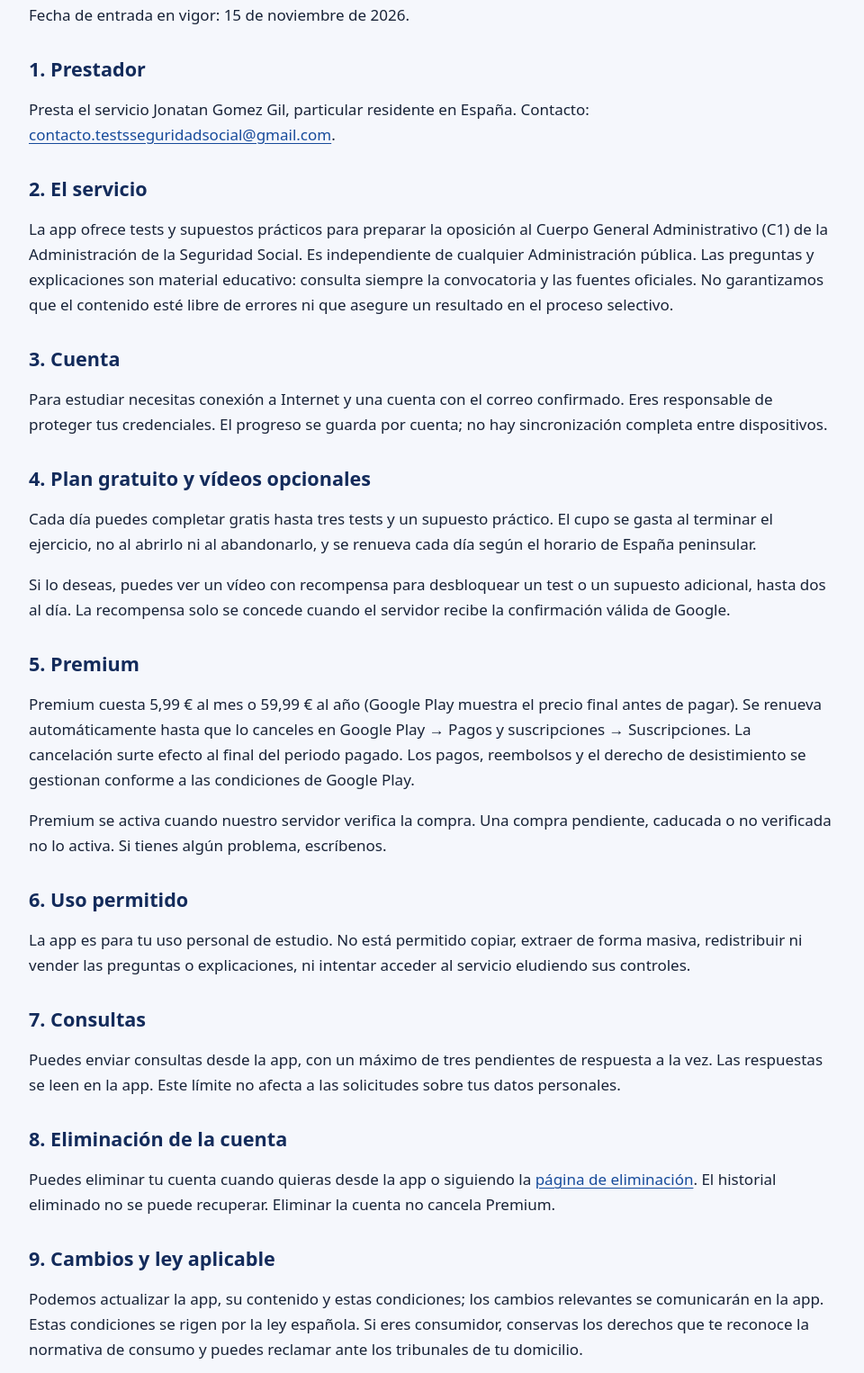
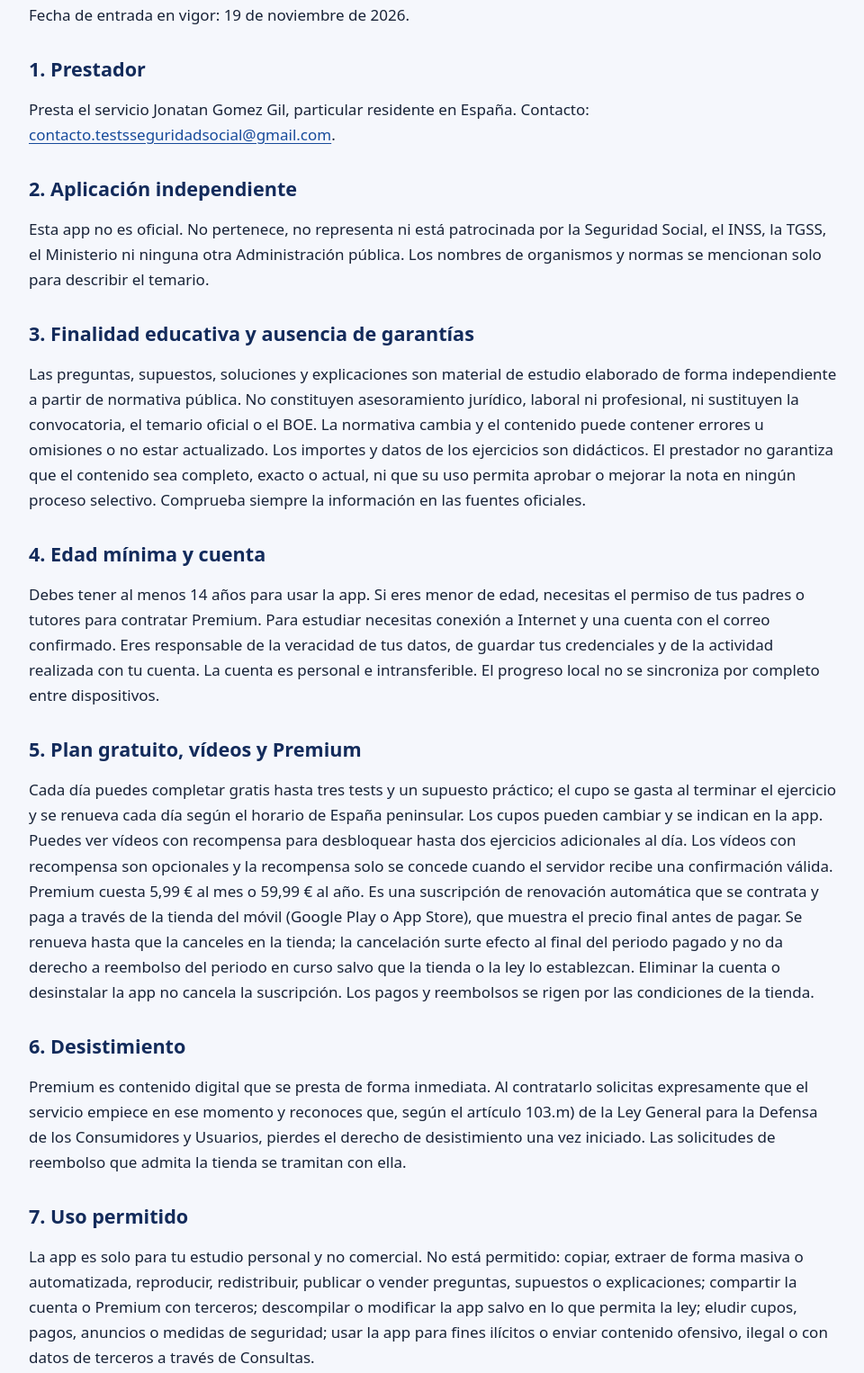
Before and after one commit to TestSeguridadSocial/tests-seguridad-social-legal, a plain HTML site: page condiciones.html in a window 1280 px wide. Shown: the part 169-1695 px from the top of the page at 90% size, without its empty margins (158-1118 px from the left). Drawn offline with Linux system fonts and the light colour scheme.

Commit message:
Actualiza condiciones y privacidad (19/11/2026)
Co-Authored-By: Claude Opus 5.5 <noreply@anthropic.com>

```diff
--- a/condiciones.html
+++ b/condiciones.html
@@ -2,26 +2,34 @@
 <html lang="es"><head><meta charset="utf-8"><meta name="viewport" content="width=device-width,initial-scale=1"><link rel="icon" href="data:,"><title>Condiciones de uso — Tests Seguridad Social</title><style>body{margin:0;background:#f5f7fc;color:#182338;font:17px/1.65 system-ui,sans-serif}main{max-width:900px;margin:0 auto;padding:40px 22px 72px}h1,h2{line-height:1.25;color:#132b5b}h1{font-size:2.1rem}h2{margin-top:2rem;font-size:1.35rem}a{color:#174b9b;text-underline-offset:3px}table{border-collapse:collapse;width:100%}th,td{padding:12px;text-align:left;vertical-align:top;border-bottom:1px solid #ccd4e2}th{background:#e8edf7}.tabla{overflow:auto}footer{border-top:1px solid #ccd4e2;margin-top:40px;padding-top:20px;font-size:.9rem}@media(max-width:600px){table{font-size:.9rem}th,td{padding:8px}h1{font-size:1.7rem}}</style></head><body><main>
 <p>Tests Seguridad Social · Condiciones</p>
 <h1>Condiciones de uso</h1>
-<p>Fecha de entrada en vigor: 15 de noviembre de 2026.</p>
+<p>Fecha de entrada en vigor: 19 de noviembre de 2026.</p>
 <h2>1. Prestador</h2>
 <p>Presta el servicio Jonatan Gomez Gil, particular residente en España. Contacto: <a href="mailto:contacto.testsseguridadsocial@gmail.com">contacto.testsseguridadsocial@gmail.com</a>.</p>
-<h2>2. El servicio</h2>
-<p>La app ofrece tests y supuestos prácticos para preparar la oposición al Cuerpo General Administrativo (C1) de la Administración de la Seguridad Social. Es independiente de cualquier Administración pública. Las preguntas y explicaciones son material educativo: consulta siempre la convocatoria y las fuentes oficiales. No garantizamos que el contenido esté libre de errores ni que asegure un resultado en el proceso selectivo.</p>
-<h2>3. Cuenta</h2>
-<p>Para estudiar necesitas conexión a Internet y una cuenta con el correo confirmado. Eres responsable de proteger tus credenciales. El progreso se guarda por cuenta; no hay sincronización completa entre dispositivos.</p>
-<h2>4. Plan gratuito y vídeos opcionales</h2>
-<p>Cada día puedes completar gratis hasta tres tests y un supuesto práctico. El cupo se gasta al terminar el ejercicio, no al abrirlo ni al abandonarlo, y se renueva cada día según el horario de España peninsular.</p>
-<p>Si lo deseas, puedes ver un vídeo con recompensa para desbloquear un test o un supuesto adicional, hasta dos al día. La recompensa solo se concede cuando el servidor recibe la confirmación válida de Google.</p>
-<h2>5. Premium</h2>
-<p>Premium cuesta 5,99 € al mes o 59,99 € al año (Google Play muestra el precio final antes de pagar). Se renueva automáticamente hasta que lo canceles en Google Play → Pagos y suscripciones → Suscripciones. La cancelación surte efecto al final del periodo pagado. Los pagos, reembolsos y el derecho de desistimiento se gestionan conforme a las condiciones de Google Play.</p>
-<p>Premium se activa cuando nuestro servidor verifica la compra. Una compra pendiente, caducada o no verificada no lo activa. Si tienes algún problema, escríbenos.</p>
-<h2>6. Uso permitido</h2>
-<p>La app es para tu uso personal de estudio. No está permitido copiar, extraer de forma masiva, redistribuir ni vender las preguntas o explicaciones, ni intentar acceder al servicio eludiendo sus controles.</p>
-<h2>7. Consultas</h2>
-<p>Puedes enviar consultas desde la app, con un máximo de tres pendientes de respuesta a la vez. Las respuestas se leen en la app. Este límite no afecta a las solicitudes sobre tus datos personales.</p>
-<h2>8. Eliminación de la cuenta</h2>
-<p>Puedes eliminar tu cuenta cuando quieras desde la app o siguiendo la <a href="eliminar-cuenta.html">página de eliminación</a>. El historial eliminado no se puede recuperar. Eliminar la cuenta no cancela Premium.</p>
-<h2>9. Cambios y ley aplicable</h2>
-<p>Podemos actualizar la app, su contenido y estas condiciones; los cambios relevantes se comunicarán en la app. Estas condiciones se rigen por la ley española. Si eres consumidor, conservas los derechos que te reconoce la normativa de consumo y puedes reclamar ante los tribunales de tu domicilio.</p>
+<h2>2. Aplicación independiente</h2>
+<p>Esta app no es oficial. No pertenece, no representa ni está patrocinada por la Seguridad Social, el INSS, la TGSS, el Ministerio ni ninguna otra Administración pública. Los nombres de organismos y normas se mencionan solo para describir el temario.</p>
+<h2>3. Finalidad educativa y ausencia de garantías</h2>
+<p>Las preguntas, supuestos, soluciones y explicaciones son material de estudio elaborado de forma independiente a partir de normativa pública. No constituyen asesoramiento jurídico, laboral ni profesional, ni sustituyen la convocatoria, el temario oficial o el BOE. La normativa cambia y el contenido puede contener errores u omisiones o no estar actualizado. Los importes y datos de los ejercicios son didácticos. El prestador no garantiza que el contenido sea completo, exacto o actual, ni que su uso permita aprobar o mejorar la nota en ningún proceso selectivo. Comprueba siempre la información en las fuentes oficiales.</p>
+<h2>4. Edad mínima y cuenta</h2>
+<p>Debes tener al menos 14 años para usar la app. Si eres menor de edad, necesitas el permiso de tus padres o tutores para contratar Premium. Para estudiar necesitas conexión a Internet y una cuenta con el correo confirmado. Eres responsable de la veracidad de tus datos, de guardar tus credenciales y de la actividad realizada con tu cuenta. La cuenta es personal e intransferible. El progreso local no se sincroniza por completo entre dispositivos.</p>
+<h2>5. Plan gratuito, vídeos y Premium</h2>
+<p>Cada día puedes completar gratis hasta tres tests y un supuesto práctico; el cupo se gasta al terminar el ejercicio y se renueva cada día según el horario de España peninsular. Los cupos pueden cambiar y se indican en la app. Puedes ver vídeos con recompensa para desbloquear hasta dos ejercicios adicionales al día. Los vídeos con recompensa son opcionales y la recompensa solo se concede cuando el servidor recibe una confirmación válida. Premium cuesta 5,99 € al mes o 59,99 € al año. Es una suscripción de renovación automática que se contrata y paga a través de la tienda del móvil (Google Play o App Store), que muestra el precio final antes de pagar. Se renueva hasta que la canceles en la tienda; la cancelación surte efecto al final del periodo pagado y no da derecho a reembolso del periodo en curso salvo que la tienda o la ley lo establezcan. Eliminar la cuenta o desinstalar la app no cancela la suscripción. Los pagos y reembolsos se rigen por las condiciones de la tienda.</p>
+<h2>6. Desistimiento</h2>
+<p>Premium es contenido digital que se presta de forma inmediata. Al contratarlo solicitas expresamente que el servicio empiece en ese momento y reconoces que, según el artículo 103.m) de la Ley General para la Defensa de los Consumidores y Usuarios, pierdes el derecho de desistimiento una vez iniciado. Las solicitudes de reembolso que admita la tienda se tramitan con ella.</p>
+<h2>7. Uso permitido</h2>
+<p>La app es solo para tu estudio personal y no comercial. No está permitido: copiar, extraer de forma masiva o automatizada, reproducir, redistribuir, publicar o vender preguntas, supuestos o explicaciones; compartir la cuenta o Premium con terceros; descompilar o modificar la app salvo en lo que permita la ley; eludir cupos, pagos, anuncios o medidas de seguridad; usar la app para fines ilícitos o enviar contenido ofensivo, ilegal o con datos de terceros a través de Consultas.</p>
+<h2>8. Propiedad intelectual</h2>
+<p>La app, su diseño, código, marca y la selección, redacción y explicaciones de las preguntas y supuestos pertenecen al prestador o a sus licenciantes y están protegidos por la legislación de propiedad intelectual. Los textos normativos oficiales son de dominio público. El uso de la app solo te concede una licencia personal, limitada, revocable y no exclusiva para estudiar con ella.</p>
+<h2>9. Disponibilidad del servicio</h2>
+<p>La app depende de Internet y de servicios de terceros (Supabase, Google, Apple, RevenueCat). El prestador procurará que funcione de forma continua, pero no garantiza que esté libre de interrupciones, errores o pérdidas de datos locales, y puede realizar tareas de mantenimiento, cambiar, ampliar o retirar contenido y funciones. Si se dejara de prestar el servicio de pago, se avisará con antelación razonable.</p>
+<h2>10. Limitación de responsabilidad</h2>
+<p>En la medida permitida por la ley, el prestador no responde de los daños derivados de: decisiones tomadas a partir del contenido de la app, el resultado de exámenes o procesos selectivos, errores u omisiones del contenido, interrupciones o fallos de terceros, la pérdida de datos guardados solo en tu dispositivo, ni el uso indebido de tu cuenta por no proteger tus credenciales. Nada de lo anterior limita la responsabilidad por dolo o culpa grave ni los derechos que la ley reconoce a los consumidores.</p>
+<h2>11. Suspensión y baja</h2>
+<p>Puedes dejar de usar la app y eliminar tu cuenta en cualquier momento desde Ajustes → Eliminar cuenta y datos o siguiendo la <a href="eliminar-cuenta.html">página de eliminación</a>. El historial eliminado no se puede recuperar. Las consultas de soporte admiten un máximo de tres pendientes a la vez; ese límite no afecta a las solicitudes sobre tus datos personales. El prestador puede suspender o cerrar una cuenta que incumpla gravemente estos términos (por ejemplo, extracción masiva de contenido, fraude en pagos o recompensas, o abuso del servicio), avisando cuando sea posible.</p>
+<h2>12. Privacidad</h2>
+<p>El tratamiento de tus datos personales se explica en la política de privacidad, disponible en Ajustes → Privacidad, condiciones y fuentes.</p>
+<h2>13. Cambios en los términos</h2>
+<p>El prestador puede modificar estos términos por motivos legales, técnicos o de servicio. Los cambios relevantes se comunicarán en la app antes de aplicarse. Si continúas usando la app después, se entenderá que los aceptas; si no estás de acuerdo, puedes eliminar tu cuenta y cancelar Premium.</p>
+<h2>14. Ley aplicable y reclamaciones</h2>
+<p>Estos términos se rigen por la legislación española. Si alguna cláusula fuera nula, el resto seguirá vigente. Antes de reclamar, escríbenos al correo de soporte para intentar resolverlo. Si eres consumidor, conservas todos los derechos que te reconoce la normativa de consumo, puedes acudir a los servicios de consumo de tu comunidad autónoma y reclamar ante los tribunales de tu domicilio.</p>
 <footer><a href="index.html">Inicio</a> · <a href="privacidad.html">Privacidad</a> · <a href="condiciones.html">Condiciones de uso</a> · <a href="eliminar-cuenta.html">Eliminar cuenta</a></footer>
 </main></body></html>
```
Also changed, not shown: privacidad.html (+4 -1 lines).
